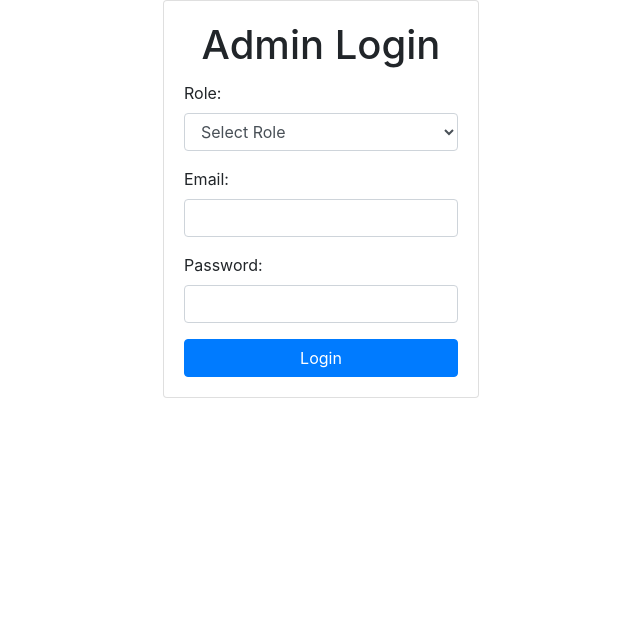
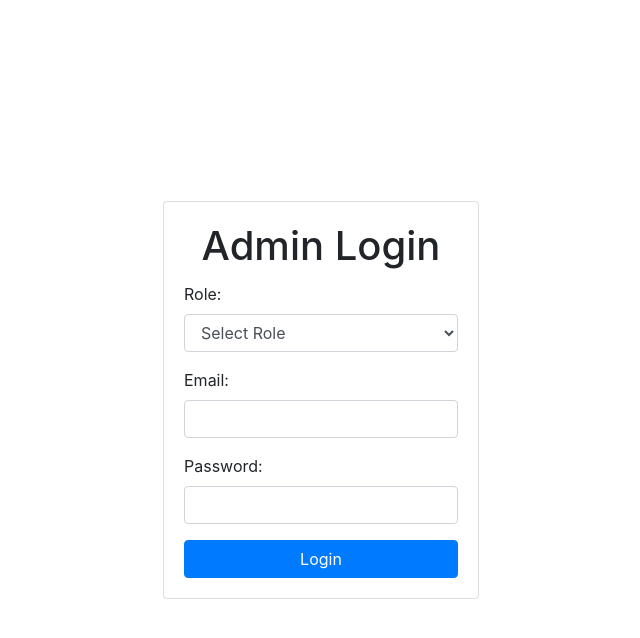
Before and after one commit to titusmuteti/waterapp-frontend, a React (Create React App) app: page /admin in a window 1280 px wide. Shown: the top 638 px of the page, without its empty margins (319-959 px from the left). Built offline with nearby package versions, Linux system fonts and the light colour scheme; no server answers.

Commit message:
styling the table in admin dashboard

```diff
--- a/src/Dashboards/AdminDashboard.css
+++ b/src/Dashboards/AdminDashboard.css
@@ -7,3 +7,9 @@
   align-items: center;
   margin-right: 0.5rem;
 }
+.container {
+  display: flex;
+  justify-content: center;
+  align-items: center;
+  height: 100vh; /* Optional: Adjust the height as needed */
+}
```
